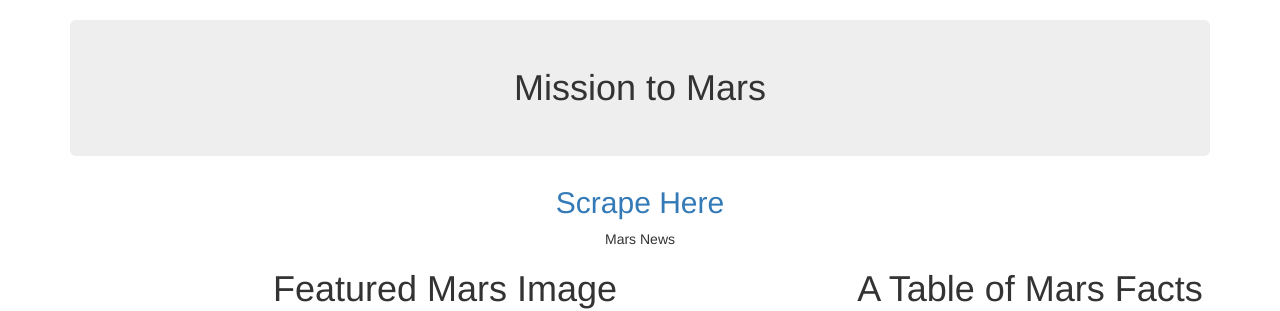
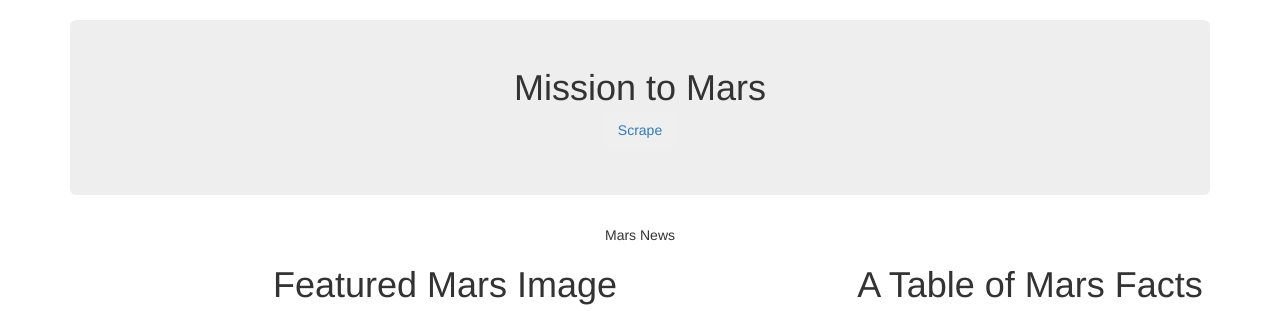
Before and after one commit to jacob-r-hassinger/web-scraping-challenge, a plain HTML site: page index.html in a window 1280 px wide. Shown: the top 311 px of the page. Drawn offline with nearby package versions, Linux system fonts and the light colour scheme.

Commit message:
more html updates

```diff
--- a/index.html
+++ b/index.html
@@ -11,10 +11,13 @@
 
     <body>
         <div class="container text-center">
-        <h1 class="jumbotron">Mission to Mars</h1>
-        <h2 class = "button">
-            <a href = "/scrape">Scrape Here</a>
-        </h2>
+        <h1 class="jumbotron">
+            <div class = "col-lg-12">Mission to Mars</div>
+            <button type = "button" class = "btn">
+            <a href = "/scrape">Scrape</a>
+            </button>
+        </h1>
+
         <div class="row">
             <div class = "col-md-12">Mars News</div>
         </div>
```
